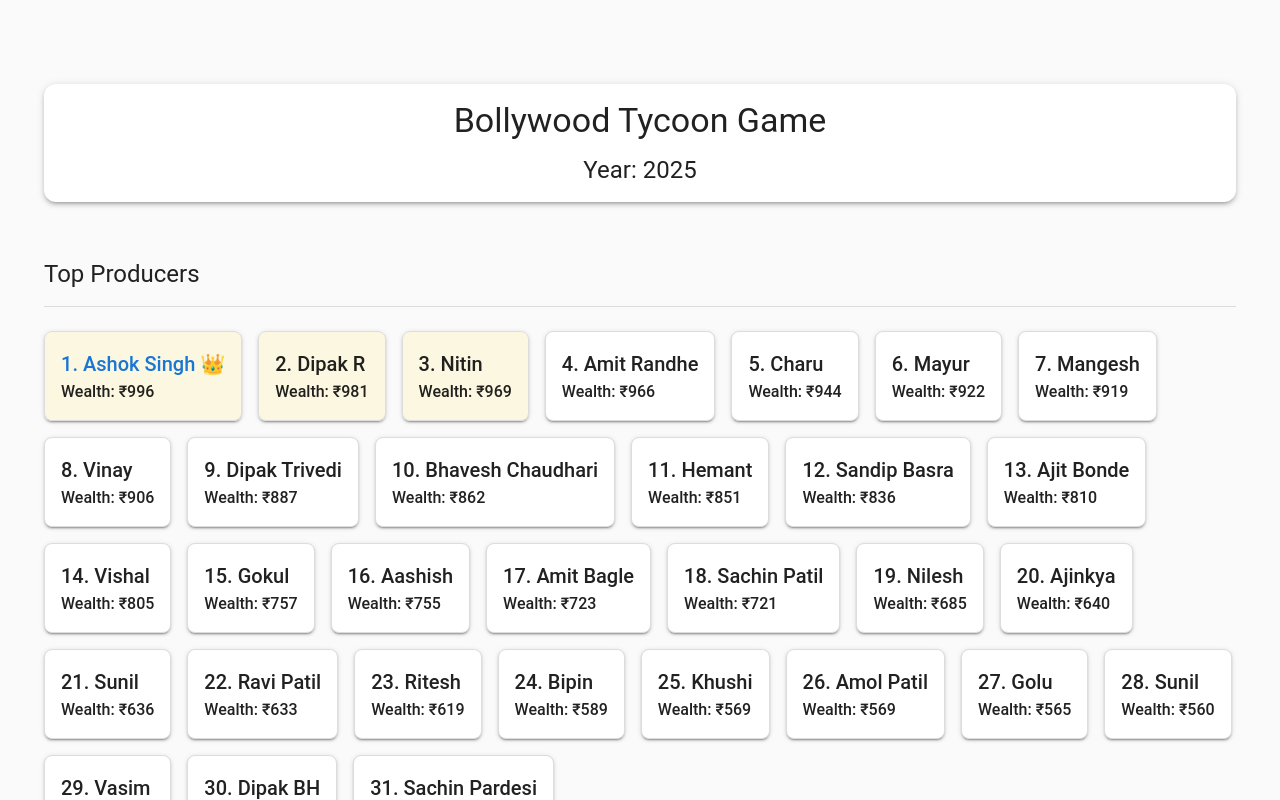
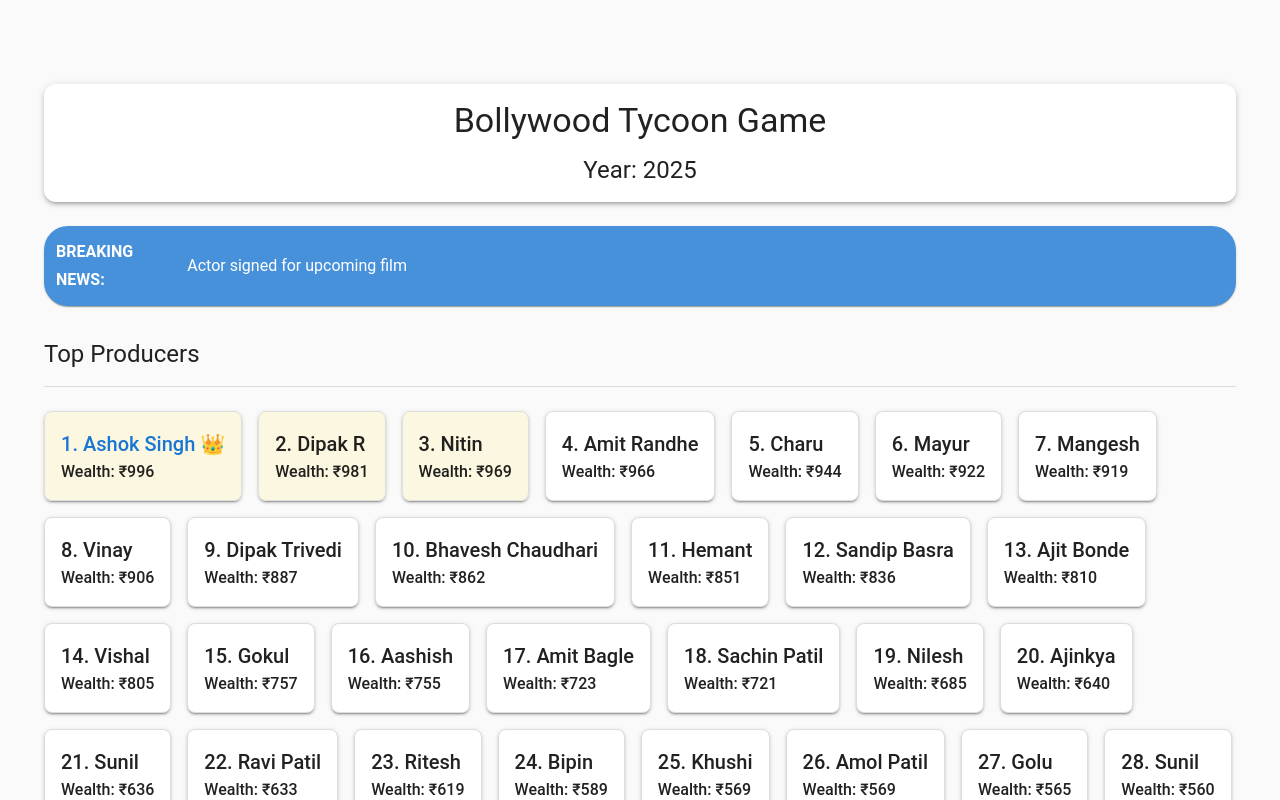
Before and after one commit to Vishalsnw/Bollywood, a React (Create React App) app: page / in a window 1280 px wide. Shown: the top 800 px of the page. Built offline with nearby package versions, Linux system fonts and the light colour scheme; some icons are missing.

Commit message:
Update NewsTicker.js

```diff
--- a/src/components/NewsTicker.js
+++ b/src/components/NewsTicker.js
@@ -1,21 +1,45 @@
-import React from 'react';
-import { Typography, Box } from '@mui/material';
+import React, { useEffect, useState } from 'react';
+import { Box, Typography, Paper } from '@mui/material';
 import { motion } from 'framer-motion';
 
-const NewsTicker = ({ news }) => {
+const NewsTicker = ({ news = [] }) => {
+  const [currentNewsIndex, setCurrentNewsIndex] = useState(0);
+
+  useEffect(() => {
+    const interval = setInterval(() => {
+      setCurrentNewsIndex((prevIndex) => (prevIndex + 1) % news.length);
+    }, 5000);
+
+    return () => clearInterval(interval);
+  }, [news]);
+
   return (
-    <Box sx={{ overflow: 'hidden', whiteSpace: 'nowrap', width: '100%' }}>
-      {news.map((headline, index) => (
-        <motion.div
-          key={index}
-          initial={{ x: 300 }}
-          animate={{ x: -300 }}
-          transition={{ duration: 5, repeat: Infinity }}
-        >
-          <Typography variant="h6">{headline.text}</Typography>
-        </motion.div>
-      ))}
-    </Box>
+    <Paper elevation={1} sx={{
+      p: 1.5,
+      borderRadius: 2,
+      bgcolor: 'primary.light',
+      color: 'white',
+      overflow: 'hidden'
+    }}>
+      <Box sx={{ display: 'flex', alignItems: 'center' }}>
+        <Typography variant="subtitle1" sx={{ fontWeight: 'bold', mr: 2 }}>
+          BREAKING NEWS:
+        </Typography>
+        <Box sx={{ overflow: 'hidden', width: '100%' }}>
+          <motion.div
+            key={currentNewsIndex}
+            initial={{ opacity: 0, x: 50 }}
+            animate={{ opacity: 1, x: 0 }}
+            exit={{ opacity: 0, x: -50 }}
+            transition={{ duration: 0.5 }}
+          >
+            <Typography variant="body1">
+              {news[currentNewsIndex]}
+            </Typography>
+          </motion.div>
+        </Box>
+      </Box>
+    </Paper>
   );
 };
 
```
